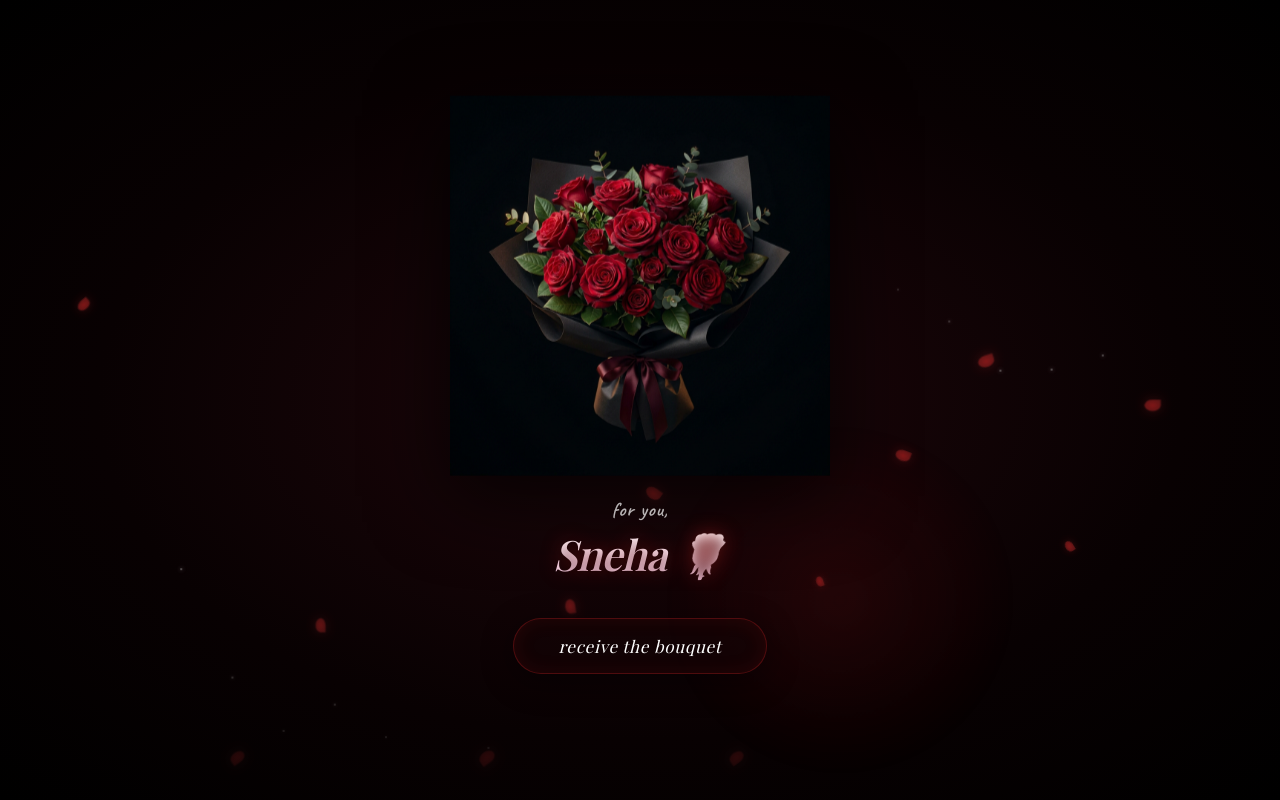
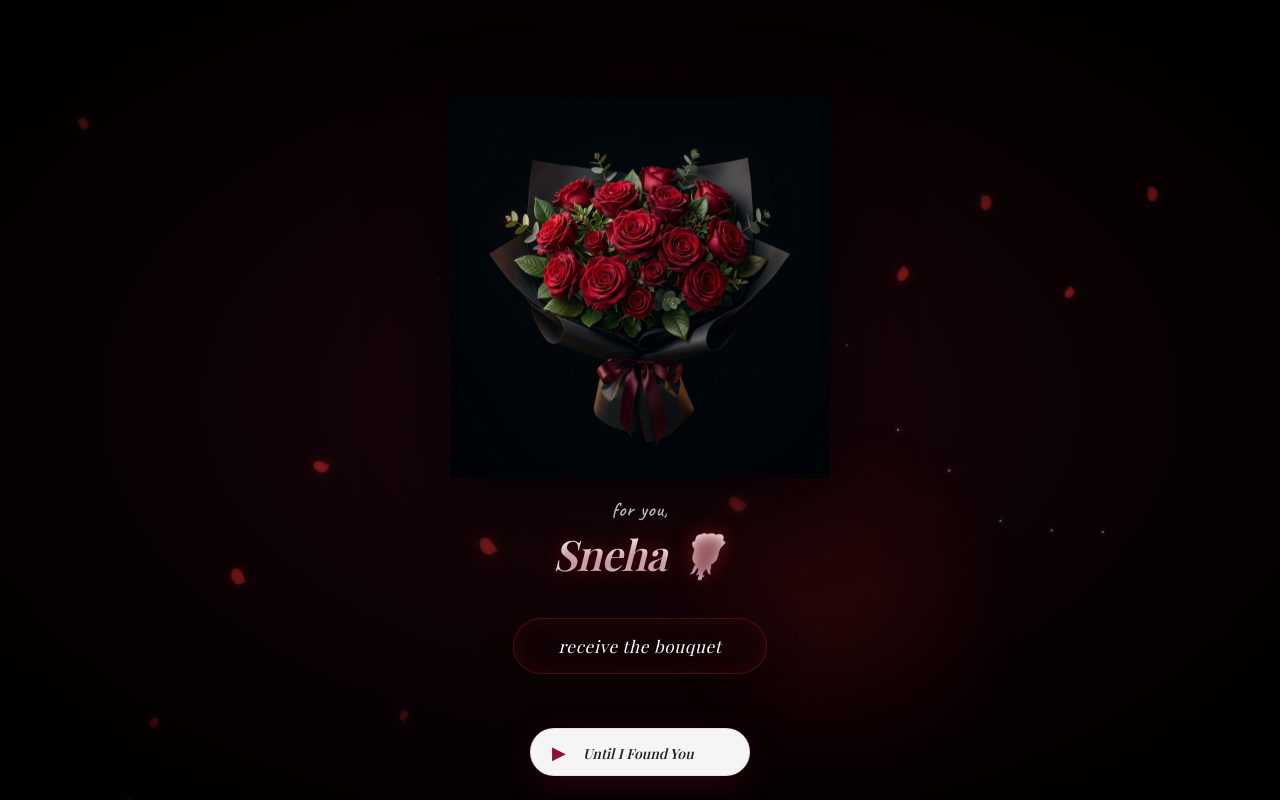
Before and after one commit to santoshpoojary24/snehh, a React (Vite) app: page / in a window 1280 px wide. Shown: the top 800 px of the page. Built offline with nearby package versions, Linux system fonts and the light colour scheme; a web font is replaced by a local one.

Commit message:
fix android flickering and music player visibility

```diff
--- a/src/components/layout/MusicPlayer.jsx
+++ b/src/components/layout/MusicPlayer.jsx
@@ -62,14 +62,14 @@ export default function MusicPlayer() {
   return (
     <div style={{
       position: 'fixed',
-      bottom: `calc(16px + env(safe-area-inset-bottom, 0px))`,
+      bottom: 24,
       left: '50%',
       transform: 'translateX(-50%)',
       width: '100%',
       maxWidth: 390,
       display: 'flex',
       justifyContent: 'center',
-      zIndex: 150,
+      zIndex: 9999, /* Boosted z-index */
       pointerEvents: 'none',
     }}>
       <motion.div
@@ -86,13 +86,11 @@ export default function MusicPlayer() {
         animate={{ height: audioState.expanded ? (track.lyrics ? 240 : 140) : 48 }}
         transition={{ type: 'spring', stiffness: 100, damping: 20 }}
         style={{
-          background: 'var(--card-white)',
-          backdropFilter: 'blur(16px)',
-          WebkitBackdropFilter: 'blur(16px)',
-          border: '1px solid var(--card-border)',
+          background: 'rgba(255, 255, 255, 0.96)', /* solid fallback instead of heavy blur for Android */
+          border: '1px solid rgba(136, 19, 55, 0.1)',
           borderRadius: audioState.expanded ? 20 : 999,
           overflow: 'hidden',
-          boxShadow: '0 8px 32px var(--crimson-glow)',
+          boxShadow: '0 8px 32px rgba(136, 19, 55, 0.25)',
           display: 'flex',
           flexDirection: 'column',
         }}
--- a/src/index.css
+++ b/src/index.css
@@ -32,6 +32,11 @@
   padding: 0;
 }
 
+html, body {
+  height: 100%;
+  width: 100%;
+}
+
 html {
   scroll-snap-type: y mandatory;
   overflow-y: scroll;
@@ -54,7 +59,7 @@ body {
 
 /* ---------- Section Snap ---------- */
 .section {
-  height: 100svh;
+  height: 100dvh; /* Dynamic viewport height to prevent Android URL bar jump */
   scroll-snap-align: start;
   scroll-snap-stop: always;
   overflow: hidden;
@@ -62,6 +67,8 @@ body {
   width: 100%;
   max-width: 390px;
   margin: 0 auto;
+  transform: translateZ(0); /* Hardware acceleration to fix Android flicker */
+  will-change: transform;
 }
 
 /* ---------- Scrollable Section Interior ---------- */
```
